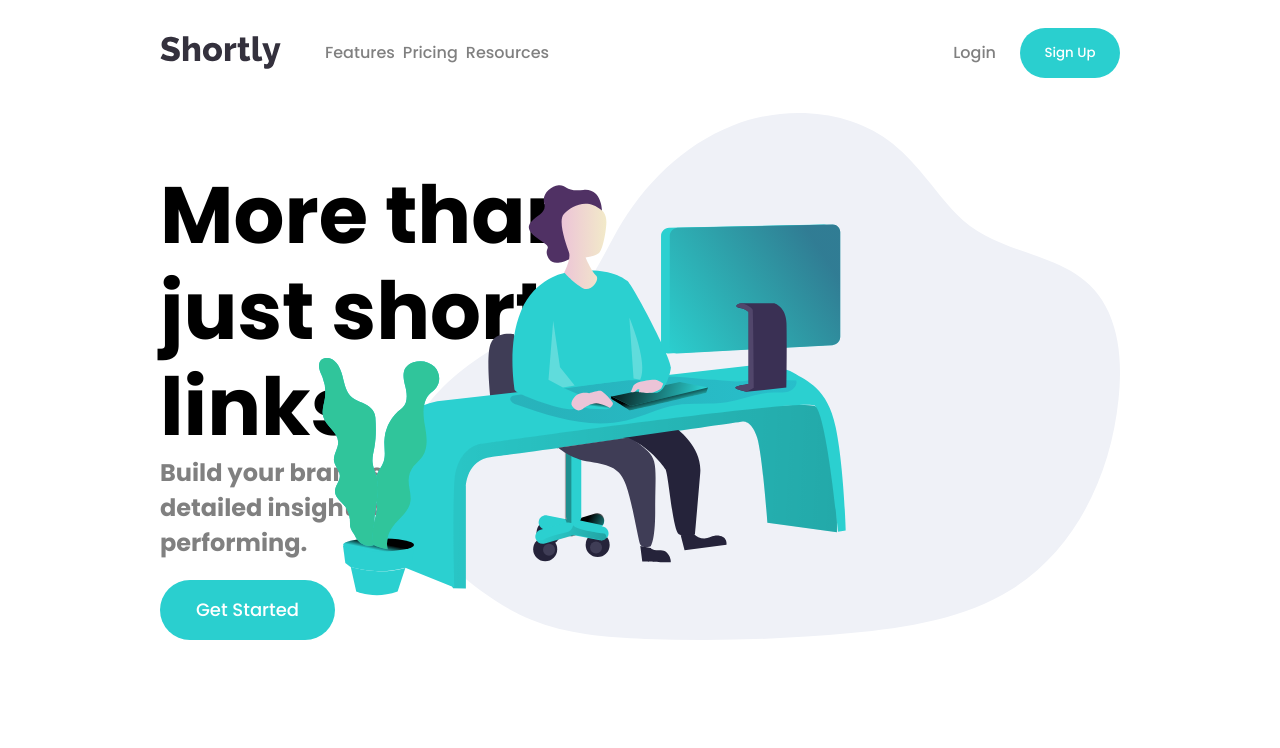
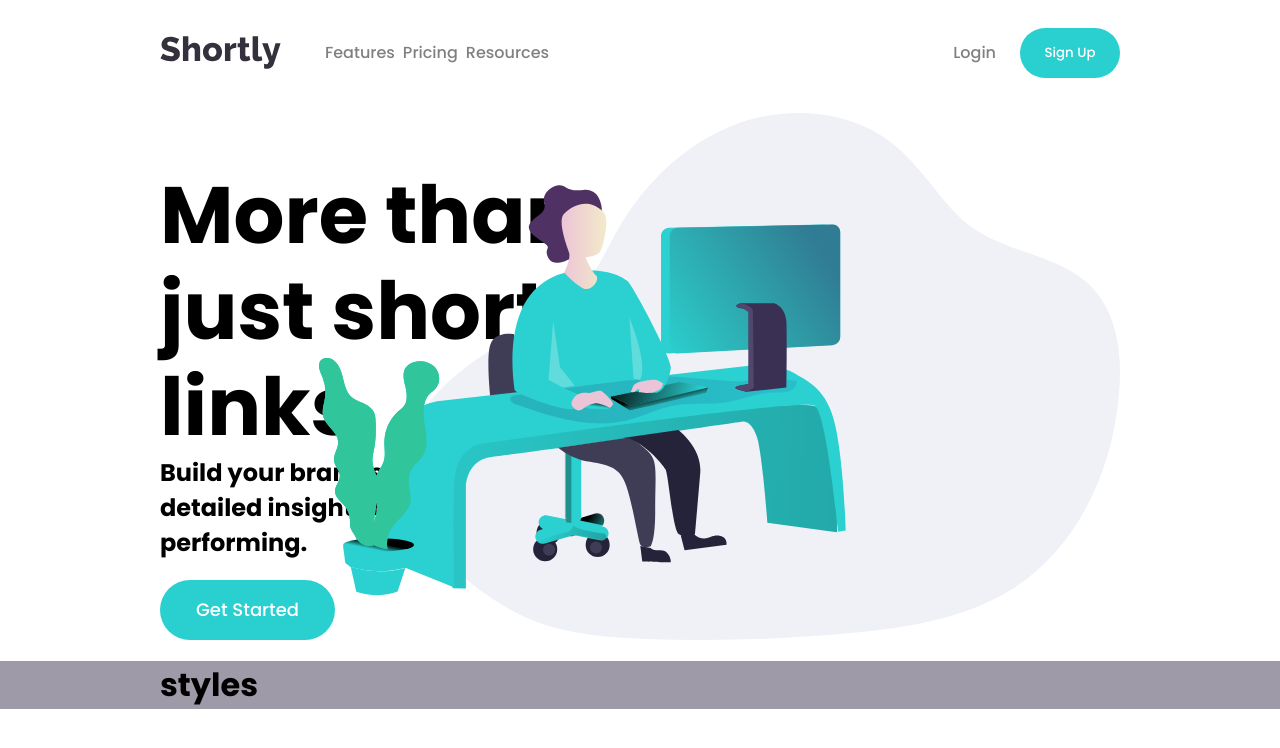
Before and after one commit to EndingNever/urlshortening, a React (Create React App) app: page / in a window 1280 px wide. Shown: the top 748 px of the page. Built offline with nearby package versions, Linux system fonts and the light colour scheme.

Commit message:
grayish url shortener

```diff
--- a/src/App.css
+++ b/src/App.css
@@ -1,12 +1,12 @@
 @import url('https://fonts.googleapis.com/css2?family=Poppins:wght@500;700&display=swap');
 :root {
   --dark-violet: hsl(257, 27%, 26%);
-  --gray: hsl(0, 0%, 50%);
+  --grayish: hsl(257, 7%, 63%);
 }
 
 .App{
   font-family: "Poppins", sans-serif;
   margin-right: auto;
   margin-left: auto;
-  width: 75vw;
+
 }
--- a/src/App.js
+++ b/src/App.js
@@ -1,5 +1,5 @@
-import logo from './logo.svg';
 import './App.css';
+import Gray from './Components/Gray/Gray';
 import Header from './Components/Header/Header';
 import MoreThanJust from './Components/MoreThanJust/MoreThanJust';
 
@@ -8,6 +8,7 @@ function App() {
     <div className="App">
       <Header/>
       <MoreThanJust/>
+      <Gray/>
     </div>
   );
 }
--- /dev/null
+++ b/src/Components/Gray/Gray.js
@@ -0,0 +1,11 @@
+import React from 'react'
+import UrlShortener from "../UrlShortener/UrlShortener"
+import { GrayContainer } from '../../Styles'
+
+export default function Gray() {
+  return (
+    <GrayContainer>
+      <UrlShortener/>
+    </GrayContainer>
+  )
+}
--- a/src/Components/Header/Header.scss
+++ b/src/Components/Header/Header.scss
@@ -1,8 +1,11 @@
 header {
+  margin-right: auto;
+  margin-left: auto;
+  width: 75vw;
   margin-top: 24px;
   display: flex;
   justify-content: space-between;
-  color: var(--gray);
+  color: gray;
   nav {
     display: flex;
     align-items: center;
--- a/src/Components/MoreThanJust/MoreThanJust.js
+++ b/src/Components/MoreThanJust/MoreThanJust.js
@@ -1,5 +1,5 @@
 import React from 'react'
-import { MoreThanJustContainer, CyanButton, CyanStarted } from '../../Styles'
+import { MoreThanJustContainer, CyanStarted } from '../../Styles'
 import "./MoreThanJust.scss"
 import working from "../../images/working.svg"
 
--- /dev/null
+++ b/src/Components/UrlShortener/UrlShortener.js
@@ -0,0 +1,10 @@
+import React from 'react'
+import { UrlContainer } from '../../Styles'
+
+export default function UrlShortener() {
+  return (
+    <UrlContainer>
+      <h1>styles</h1>
+    </UrlContainer>
+  )
+}
--- a/src/Styles.js
+++ b/src/Styles.js
@@ -23,6 +23,9 @@ width: 175px;
 `
 
 export const MoreThanJustContainer = styled.div`
+margin-right: auto;
+margin-left: auto;
+width: 75vw;
 margin-top: 32px;
 display: flex;
 justify-content: flex-end;
@@ -44,5 +47,15 @@ font-family: "Poppins";
       justify-content: flex-end;
       width: 50%;
 }
+`
+export const GrayContainer = styled.div`
+background-color: var(--grayish);
+height: 100%;
+width: 100vw;
+`
 
+export const UrlContainer = styled.div`
+  margin-right: auto;
+  margin-left: auto;
+  width: 75vw;
 `
```
Also changed, not shown: src/Components/UrlShortener/UrlShortener.scss (added), src/images/bg-shorten-desktop.svg (added).
